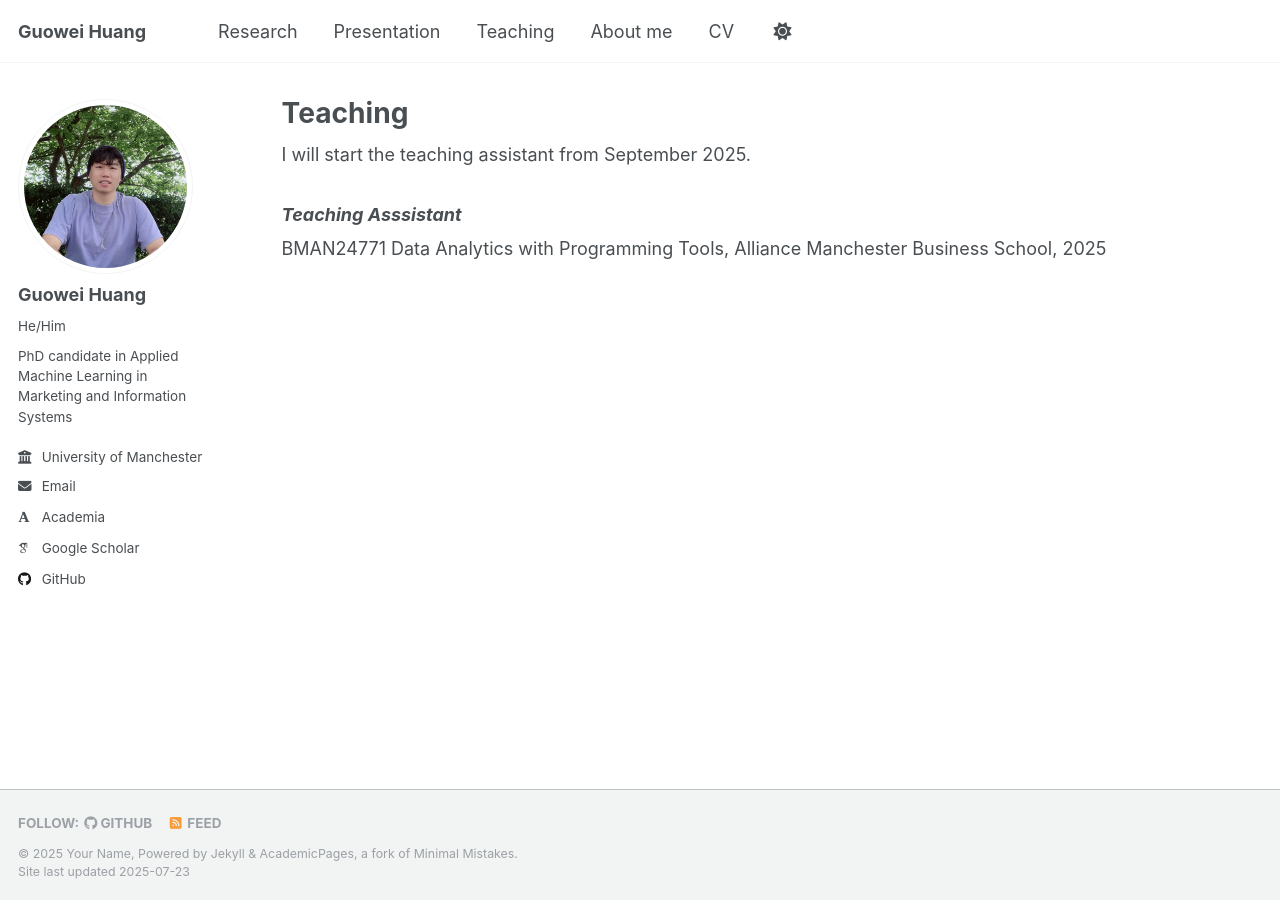
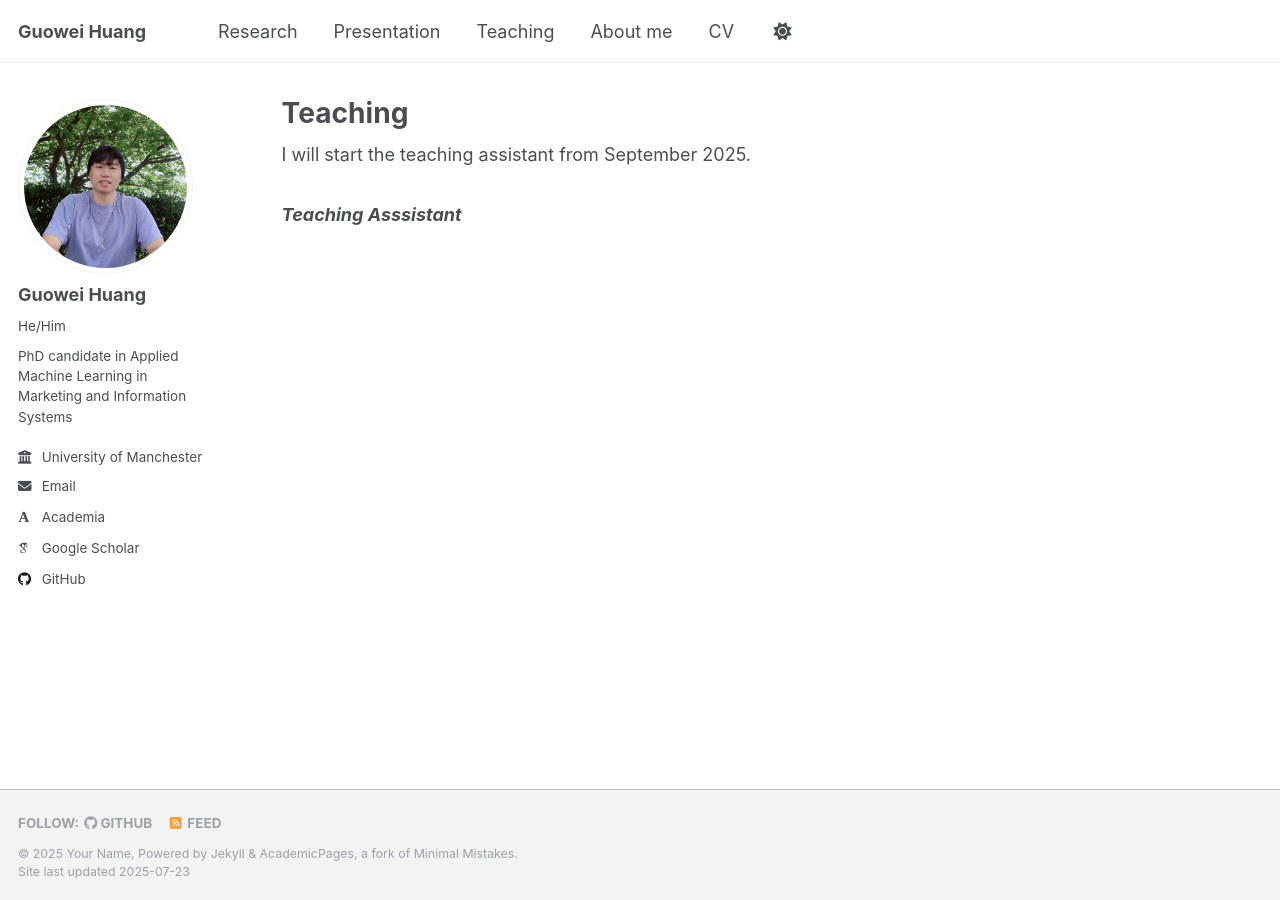
Before and after one commit to Oliverhuang123/Oliverhuang123.github.io, a Jekyll site: the page built from _pages/teaching.html, in a window 1280 px wide. Built offline with Jekyll 4.4.1, drawn with Linux system fonts in a browser that asks for light colours; some web fonts are replaced.

Commit message:
Update teaching.html

```diff
--- a/_pages/teaching.html
+++ b/_pages/teaching.html
@@ -7,4 +7,3 @@ author_profile: true
 I will start the teaching assistant from September 2025. <br>
 
 <h3><em>Teaching Asssistant</em></h3>
-BMAN24771 Data Analytics with Programming Tools, Alliance Manchester Business School, 2025
```
